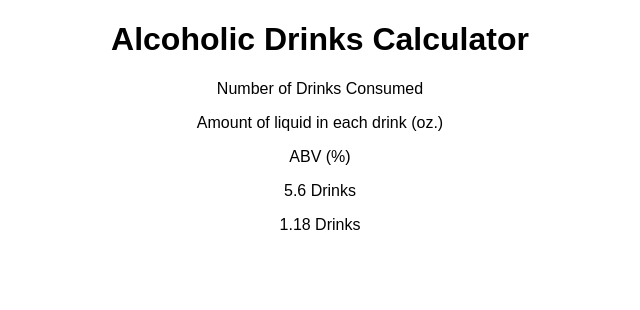
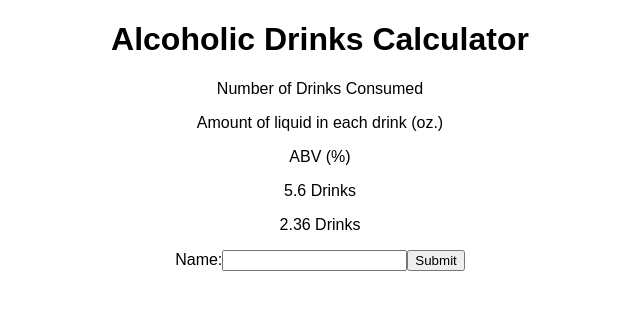
Before and after one commit to ccahilla/alcohol-tracker, a React (Create React App) app: page / in a window 1280 px wide. Shown: the top 310 px of the page, without its empty margins (320-960 px from the left). Built offline with nearby package versions, Linux system fonts and the light colour scheme.

Commit message:
adds NameForm

```diff
--- a/src/App.js
+++ b/src/App.js
@@ -2,7 +2,7 @@
 import './App.css';
 
 function alcoholCalculator() {
-    var beers = 1; // glasses
+    var beers = 2; // glasses
     var size = 12; // oz.
     var abv = 5.9/100; // in percentage
 
@@ -34,6 +34,41 @@
   }
 }
 
+
+
+class NameForm extends Component {
+  constructor(props) {
+    super(props);
+    this.state = {value: ''};
+
+    this.handleChange = this.handleChange.bind(this);
+    this.handleSubmit = this.handleSubmit.bind(this);
+  }
+
+  handleChange(event) {
+    this.setState({value: event.target.value});
+  }
+
+  handleSubmit(event) {
+    alert('A name was submitted: ' + this.state.value);
+    event.preventDefault();
+  }
+
+  render() {
+    return (
+      <form onSubmit={this.handleSubmit}>
+        <label>
+          Name:
+          <input type="text" value={this.state.value} onChange={this.handleChange} />
+        </label>
+        <input type="submit" value="Submit" />
+      </form>
+    );
+  }
+}
+
+
+
 class App extends Component {
   render() {
     return <div className="App">
@@ -47,6 +82,9 @@
       <div className="DrinksResult">
         <DrinksResult />
       </div>
+      <div className="NameForm">
+        <NameForm />
+      </div>
     </div>
   }
 };
```
